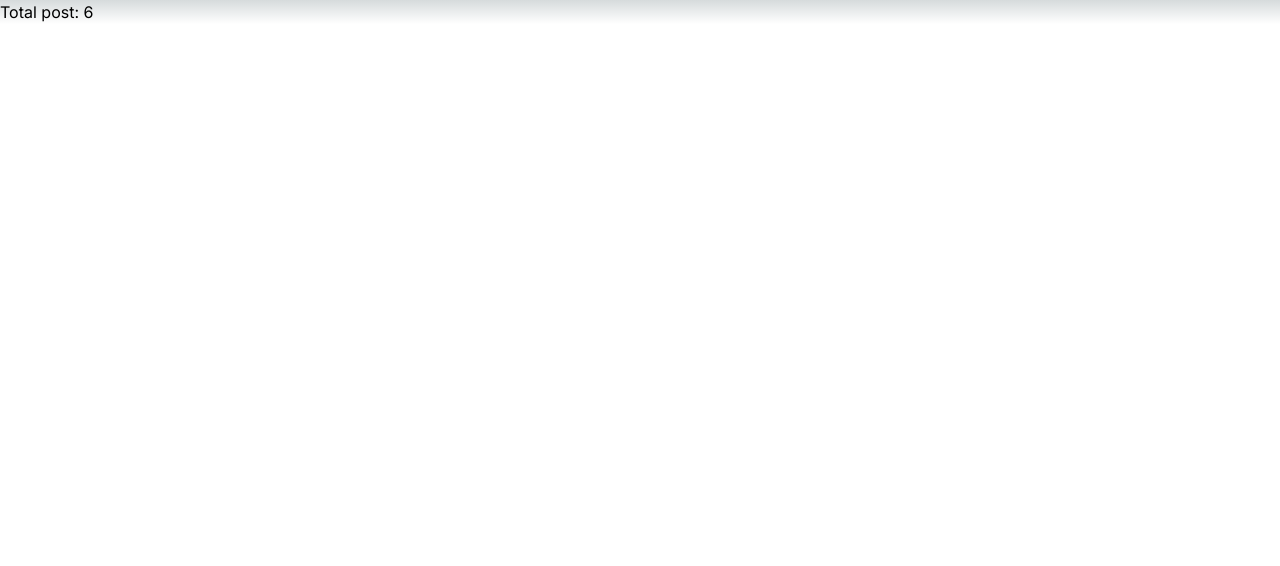
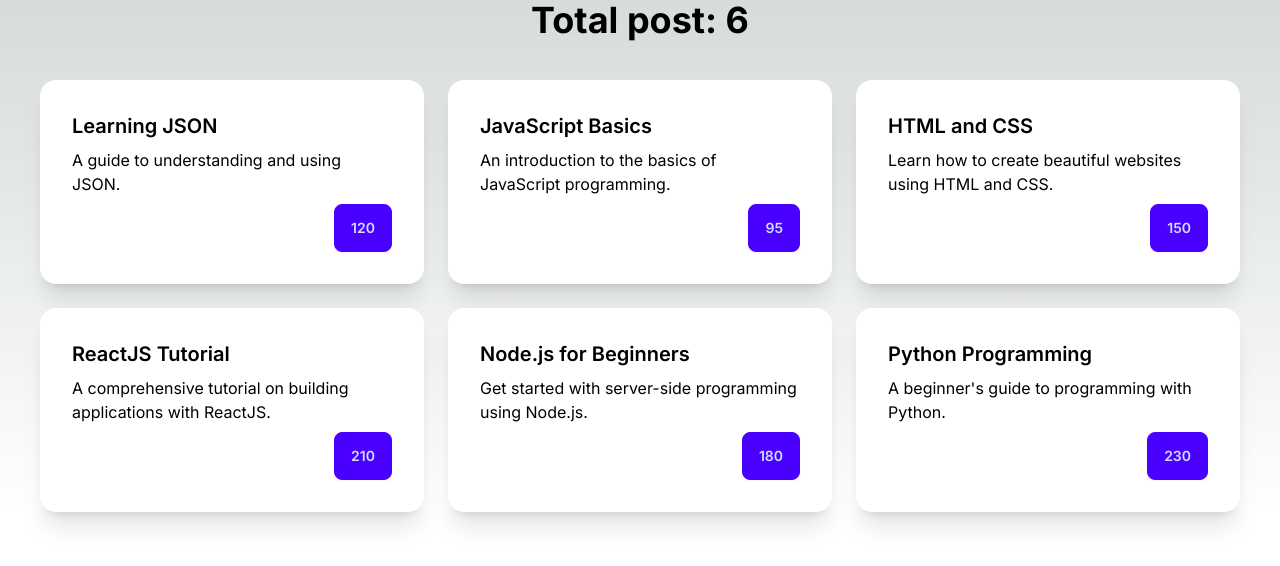
Before and after one commit to Tushar12152/explore-next-js-with-data-fetching, a Next.js app: page /post in a window 1280 px wide. Shown: the top 566 px of the page. Built offline with nearby package versions, Linux system fonts and the light colour scheme; data requests are answered from the project's data file.

Commit message:
after data fetching card added

```diff
--- a/src/app/post/page.js
+++ b/src/app/post/page.js
@@ -1,16 +1,34 @@
 
-const PostPage = async() => {
+const PostPage = async () => {
 
-      const res= await fetch('http://localhost:8005/posts');
-      const posts= await res.json();
-      console.log(posts)
+    const res = await fetch('http://localhost:8005/posts',{
+        cache:'force-cache'
+    });
+    const posts = await res.json();
+    // console.log(posts)
 
     return (
         <div>
-             <h1>Total post: {posts?.length}</h1>
+            <h1 className="text-4xl text-center font-bold">Total post: {posts?.length}</h1>
+
+            <div className="w-[1200px] mx-auto grid grid-cols-1 md:grid-cols-2 lg:grid-cols-3 mt-10 gap-6">
+                {
+                    posts.map(post => <div key={post?.id}>
+                        <div className="card bg-base-100 w-96 shadow-xl">
+                            <div className="card-body">
+                                <h2 className="card-title">{post?.title}</h2>
+                                <p>{post?.description}</p>
+                                <div className="card-actions justify-end">
+                                    <button className="btn btn-primary">{post?.likeCount}</button>
+                                </div>
+                            </div>
+                        </div>
+                    </div>)
+                }
+            </div>
         </div>
     );
 };
 
 export default PostPage
-;
+    ;
```
